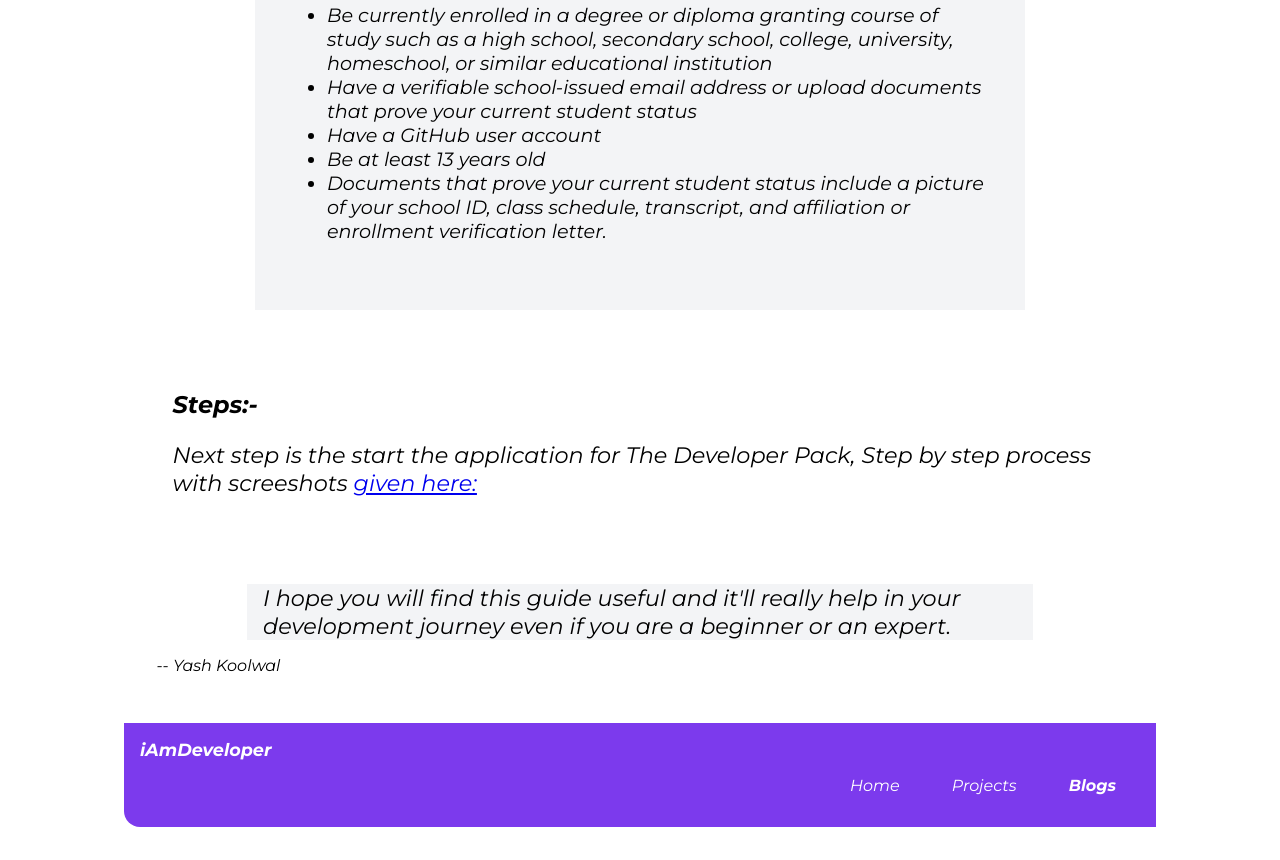
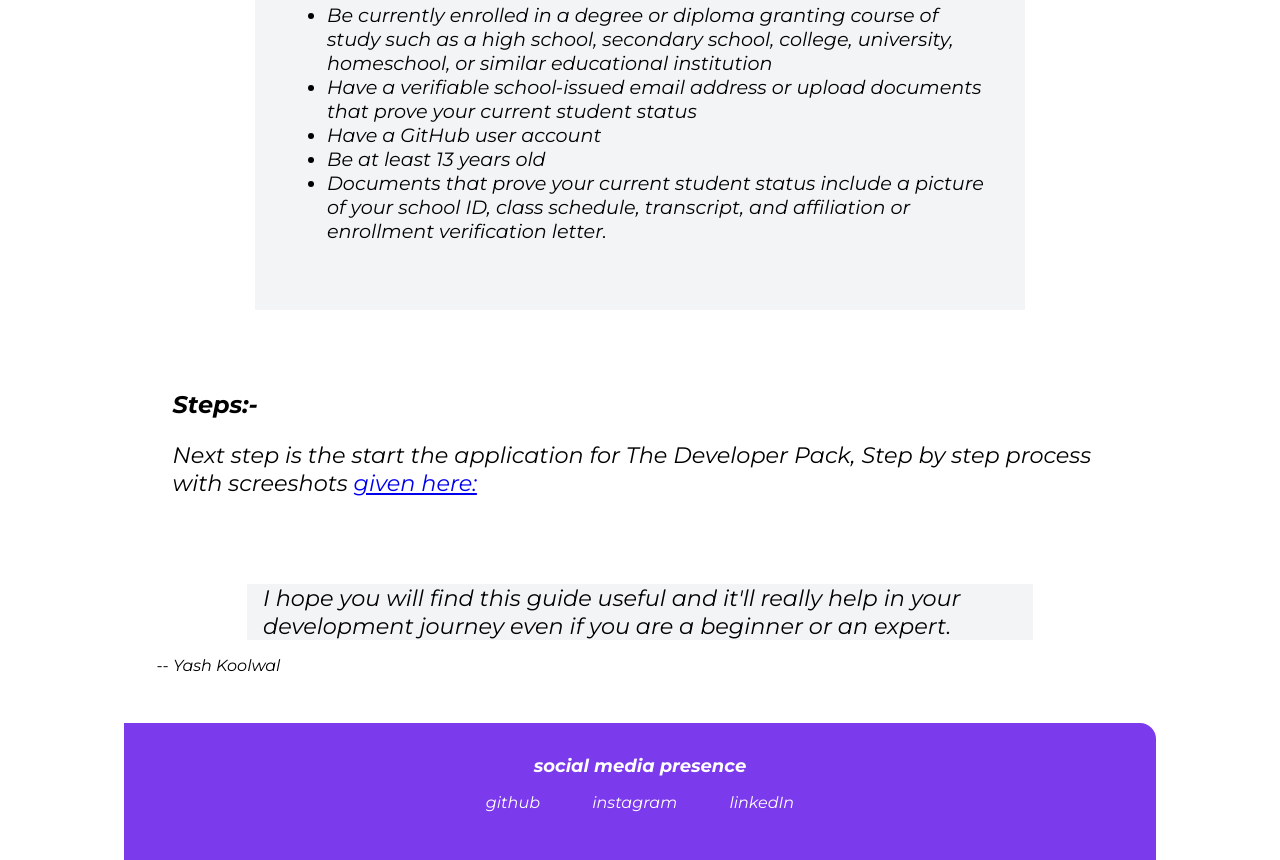
Before and after one commit to k-yash/Portfolio, a plain HTML site: page BLOGS/blog1.html in a window 1280 px wide. Shown: the part 2186-3046 px from the top of the page. Before the commit the page ends 3013 px from the top, so only its background shows below. Drawn offline with Linux system fonts and the light colour scheme.

Commit message:
bug : bug updated

```diff
--- a/BLOGS/blog1.html
+++ b/BLOGS/blog1.html
@@ -19,7 +19,7 @@
                 <a class="link" href="projects.html">Projects</a>
             </li>
             <li class="list-item-inline">
-                <a class="link link-active" href="blogs.html">Blogs</a>
+                <a class="link link-active" href="blog1.html">Blogs</a>
             </li>
         </ul>
     </nav>
@@ -83,20 +83,27 @@
         </div>
     </section>
 
-    <nav class="navigation">
-        <div class="nav-brand">iAmDeveloper</div>
-        <ul class="list-non-bullet nav-pills">
-            <li class="list-item-inline ">
-                <a class="link "  href="/">Home</a>
+    <footer class="footer">
+        <div class="footer-header">social media presence</div>
+        <ul class="social-links list-non-bullet ">
+            <li class="list-item-inline">
+                <a class="link " href ="https://github.com/k-yash">
+                github
+                </a>
             </li>
             <li class="list-item-inline">
-                <a class="link" href="projects.html">Projects</a>
+                <a class="link " href ="">
+                instagram
+                </a>
             </li>
             <li class="list-item-inline">
-                <a class="link link-active" href="blogs.html">Blogs</a>
+                <a class="link " href ="https://www.linkedin.com/in/yash-koolwal-140918174">
+                linkedIn
+                </a>
             </li>
+
         </ul>
-    </nav>
+    </footer>
 
 </body>
 </html>
```
Also changed, not shown: index.html (+1 -1 lines), projects.html (+1 -1 lines).
